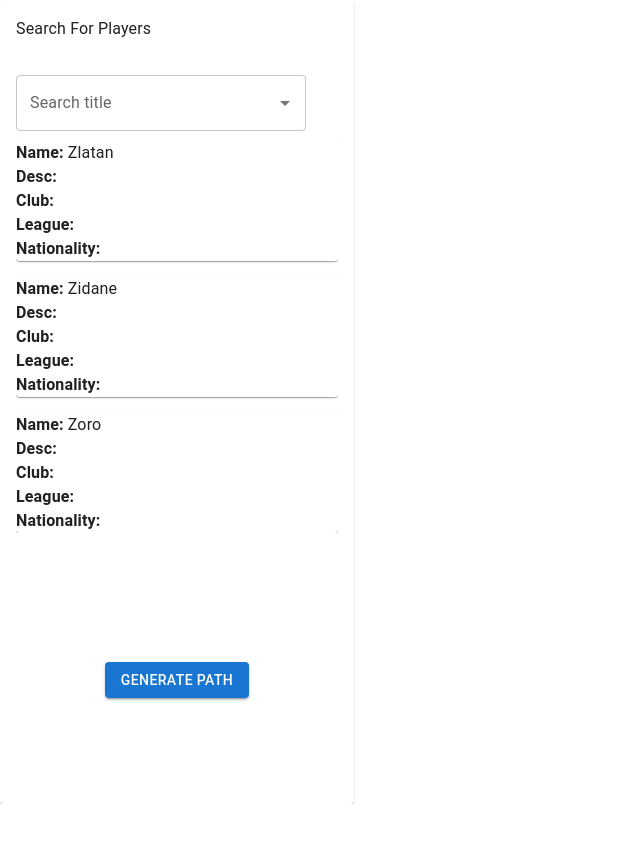
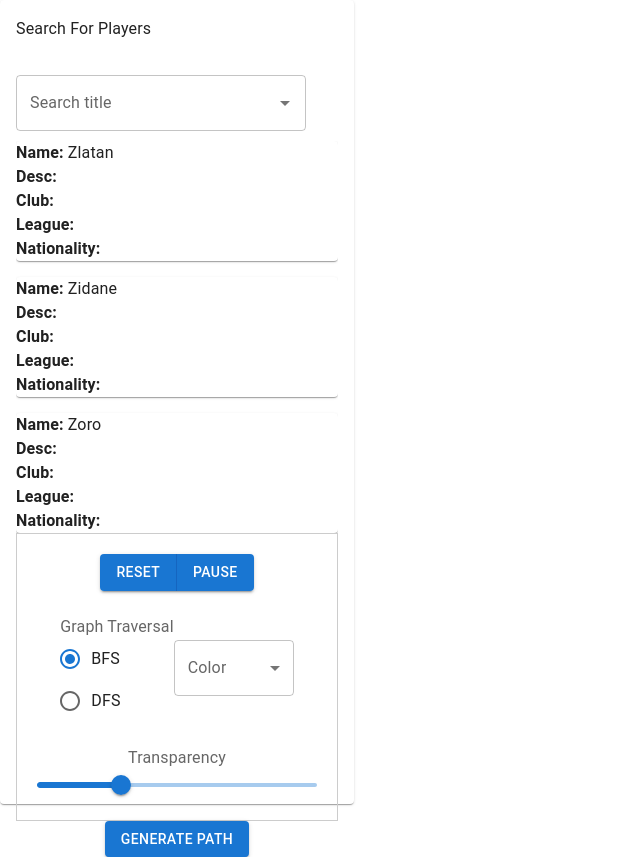
Before and after one commit to ThomasOli/SoccerApp, a React (Vite) app: page / in a window 1280 px wide. Shown: the whole page, without its empty margins (0-640 px from the left). Before the commit the page ends 804 px from the top, so only its background shows below. Built offline with nearby package versions, Linux system fonts and the light colour scheme.

Commit message:
added selection components and features

```diff
--- a/src/Components/Menu.jsx
+++ b/src/Components/Menu.jsx
@@ -4,6 +4,7 @@ import Button from "@mui/material/Button";
 import Box from "@mui/material/Box";
 import SearchBar from "./Searchbar";
 import { Typography } from "@mui/material";
+import Selection from "./selection";
 const Menu = ({ children }) => {
   return (
     <Paper
@@ -31,6 +32,8 @@ const Menu = ({ children }) => {
           <SearchBar></SearchBar>
         </div>
 
+        <Selection></Selection>
+
         <div
           style={{
             display: "flex",
--- /dev/null
+++ b/src/Components/selection.jsx
@@ -0,0 +1,121 @@
+import React, { useState } from "react";
+import Select from "@mui/material/Select";
+import {
+  Box,
+  Button,
+  ButtonGroup,
+  Slider,
+  ToggleButton,
+  ToggleButtonGroup,
+  Typography,
+  MenuItem,
+  InputLabel,
+  FormControl,
+  Radio,
+  RadioGroup,
+  FormControlLabel,
+  FormLabel,
+} from "@mui/material";
+import {
+  FormatBold as FormatBoldIcon,
+  FormatItalic as FormatItalicIcon,
+  FormatUnderlined as FormatUnderlinedIcon,
+} from "@mui/icons-material";
+
+const valuetext = (value) => {
+  return `${value}°C`;
+};
+
+const Selection = () => {
+  const [color, setColor] = React.useState("");
+
+  const handleColor = (event) => {
+    setColor(event.target.value);
+
+  };
+  const handleAlgo  = (event) => {
+  setValue(event.target.value);
+  };
+  const [formats, setFormats] = React.useState(() => ["bold", "italic"]);
+
+  const handleFormat = (event, newFormats) => {
+    setFormats(newFormats);
+  };
+  const [value, setValue] = React.useState('BFS');
+
+
+
+  return (
+    <div style={{ padding: "20px", border: "1px solid #ccc" }}>
+      {/* Elements inside the box */}
+      <Box
+        style={{
+          display: "flex",
+          alignItems: "center",
+          justifyContent: "space-between",
+          flexDirection: "column",
+        }}
+      >
+        <ButtonGroup
+          variant="contained"
+          aria-label="outlined primary button group"
+        >
+          <Button>Reset</Button>
+          <Button>Pause</Button>
+        </ButtonGroup>
+        <br></br>
+
+        <div style={{ display: "flex", alignItems: "center" }}>
+          <FormControl>
+            <FormLabel  id="demo-controlled-radio-buttons-group">Graph Traversal</FormLabel>
+            <RadioGroup
+              name="Algo selection"
+              value={value}
+              onChange={handleAlgo}
+              aria-labelledby="demo-controlled-radio-buttons-group"
+            >
+              <FormControlLabel value="BFS" control={<Radio />} label="BFS" />
+              <FormControlLabel value="DFS" control={<Radio />} label="DFS" />
+            </RadioGroup>
+          </FormControl>
+
+          <Box sx={{ minWidth: 120 }}>
+            <FormControl fullWidth>
+              <InputLabel id="demo-simple-select-label">Color</InputLabel>
+              <Select
+                labelId="demo-simple-select-label"
+                id="demo-simple-select"
+                value={color}
+                label="color"
+                onChange={handleColor}
+              >
+                <MenuItem value={10}>Red</MenuItem>
+                <MenuItem value={20}>Orange</MenuItem>
+                <MenuItem value={30}>Yellow</MenuItem>
+                <MenuItem value={40}>Green</MenuItem>
+                <MenuItem value={50}>Blue</MenuItem>
+                <MenuItem value={60}>Purple</MenuItem>
+                <MenuItem value={70}>White</MenuItem>
+                <MenuItem value={80}>Black</MenuItem>
+              </Select>
+            </FormControl>
+          </Box>
+
+        </div>
+        <br></br>
+        <Typography variant="body1" color="textSecondary">
+          Transparency
+        </Typography>
+        <Slider
+          aria-label="Transparency"
+          defaultValue={30}
+          getAriaValueText={valuetext}
+          color="primary"
+        />
+      </Box>
+      {/* Add more elements as needed */}
+    </div>
+  );
+};
+
+export default Selection;
```
